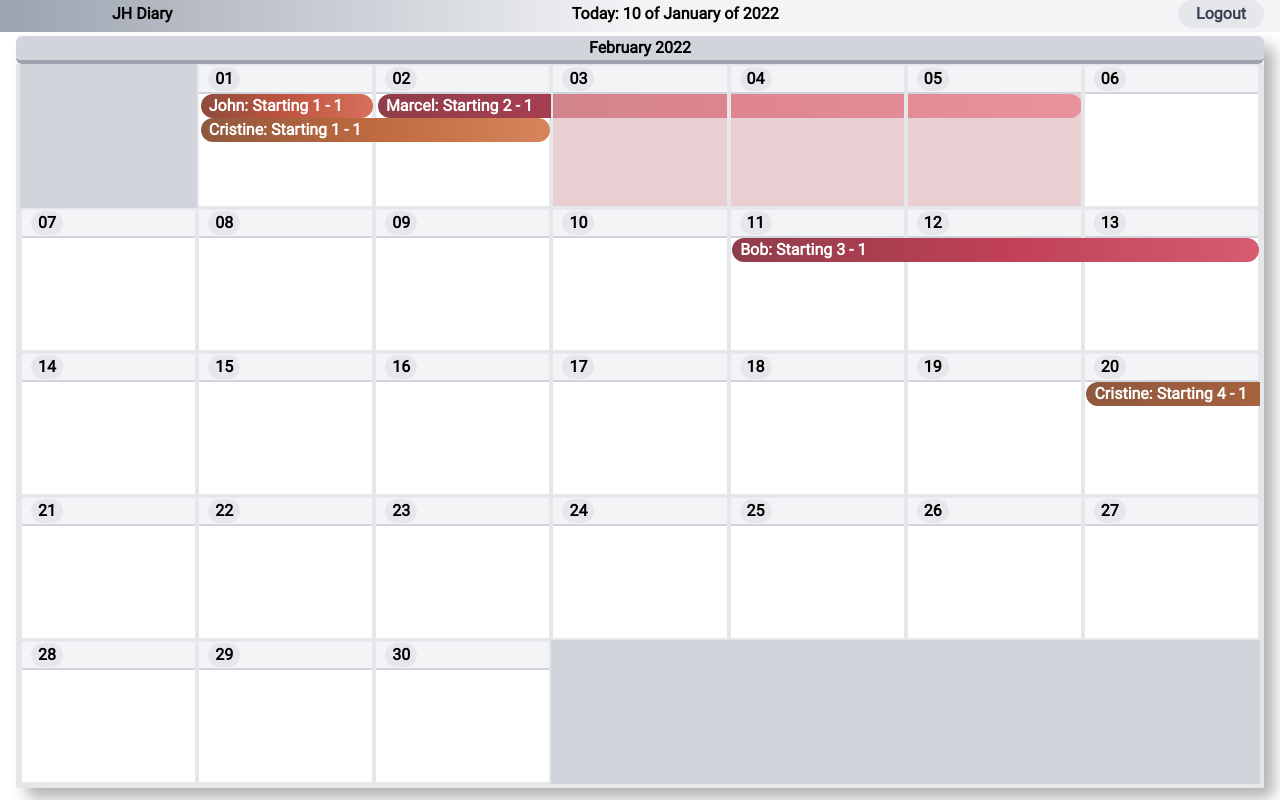
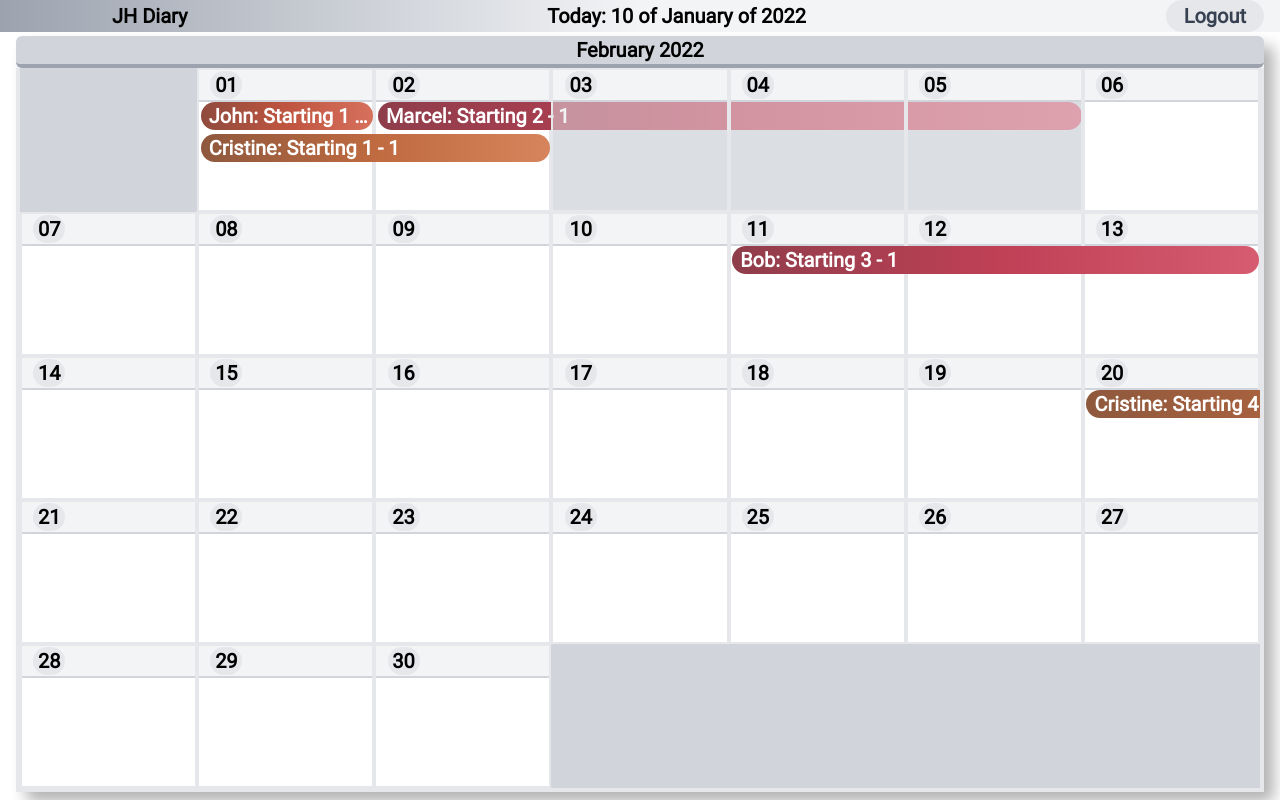
Before and after one commit to espin-tolosa/calendar-ts, a React (Vite) app: page / in a window 1280 px wide. Shown: the top 800 px of the page. Built offline with nearby package versions, Linux system fonts and the light colour scheme.

Commit message:
Improved Event Layout and font sizing

```diff
--- a/src/components/Day/tw.tsx
+++ b/src/components/Day/tw.tsx
@@ -21,7 +21,8 @@ border-b-gray-300
 
 export const TW_container = tw.div<{ top: boolean }>`
 
-dayDivHight
+landscape:min-h-[18vh]
+portrait:min-h-[9vh]
 transition-colors
 outline-1
 outline-slate-100
@@ -33,7 +34,7 @@ border-b-2
 
 
 ${({ top }) =>
-  (top && "z-Dayoff bg-red-200  bg-opacity-50 active:bg-red-200 ") ||
+  (top && "z-Dayoff bg-gray-200  bg-opacity-50 active:bg-gray-200 ") ||
   "day bg-white active:bg-green-200"}
 	`;
 
--- a/src/index.css
+++ b/src/index.css
@@ -87,11 +87,6 @@
     margin-left: calc(7 * 100% / 7 - 50% / 7);
   }
 
-  .event-holder {
-    color: transparent;
-    margin-block: 0.75rem;
-  }
-
   .event-span-1 {
     width: calc(1 * 100% / 7 - 0.3rem);
   }
--- a/src/pages/Codelink.tsx
+++ b/src/pages/Codelink.tsx
@@ -80,11 +80,10 @@ function DayStart({ weekday }: { weekday: string }) {
 const TW_Event_FlexContainer = tw.div`
   flex
   flex-col
-	w-fit
-	bg-[rgb(0,0,0,0.2)]
+	justify-start
 	`;
 
-const TW_Event = tw.div<{ $cells: number; $hoverColor: number }>`
+const TW_Event = tw.div<{ $cells: number }>`
 	absolute
 	whitespace-nowrap
 	overflow-hidden
@@ -93,13 +92,6 @@ const TW_Event = tw.div<{ $cells: number; $hoverColor: number }>`
 	text-white
 	rounded-full
 	ml-[0.1rem]
-
-
-
-	hover:bg-red-500
-	hover:cursor-pointer
-
-	${({ $hoverColor }) => ($hoverColor === 0 && "bg-red-500") || "bg-red-800"}
 
 	${({ $cells }) =>
     ($cells === 1 && "event-span-1") ||
@@ -130,10 +122,14 @@ const TW_Event_Extend = tw.div<{ $cells: number }>`
     "extend-event-1"}
 `;
 
+const TW_Event_Placeholder = tw.div`
+text-transparent
+my-0.5
+`;
+
 const Day = ({ day, events }: { day: number; events: Array<eventType> }) => {
   const tempDay = String(day);
   const dayPadd = day < 10 ? `0${tempDay}` : tempDay;
-  const [hoverExtendEvent, setHoverExtendEvent] = useState(0);
   /*
   const styles = {
     backgroundColor: "white"
@@ -211,7 +207,6 @@ style={styles} */
                   style={giveMeColor(evt.client)}
                   key={evt.id}
                   $cells={evt.id}
-                  $hoverColor={hoverExtendEvent}
                   onMouseDownCapture={() => {
                     console.log("Event:", evt.job);
                   }}
@@ -225,17 +220,18 @@ style={styles} */
                     console.log("extend event:", evt.id);
                   }}
                   onMouseEnter={() => {
-                    setHoverExtendEvent(1);
+                    console.log("enter extend event");
                   }}
                   onMouseOut={() => {
                     console.log("leaving extend event");
-                    setHoverExtendEvent(0);
                   }}
                   title={`Drag here to extend ${evt.client}\'s job`}
                 >
                   {">"}
                 </TW_Event_Extend>
-                <div key={"p" + evt.id} className="event-holder"></div>
+                <TW_Event_Placeholder key={"p" + evt.id}>
+                  {"-"}
+                </TW_Event_Placeholder>
               </TW_Event_FlexContainer>
             </>
           );
@@ -356,7 +352,7 @@ export default function App(): JSX.Element {
   return (
     <>
       {/*App*/}
-      <div className="select-none box-border font-roboto font-extra sm:text-base text-xs">
+      <div className="select-none box-border font-roboto font-extra 2xl:text-2xl xl:text-xl md:text-base sm:text-sm text-xs">
         {/*header-layout*/}
         <div
           className="sticky z-TopLayer top-0 bg-gradient-to-r from-gray-400 via-gray-100 to-gray-100"
```
